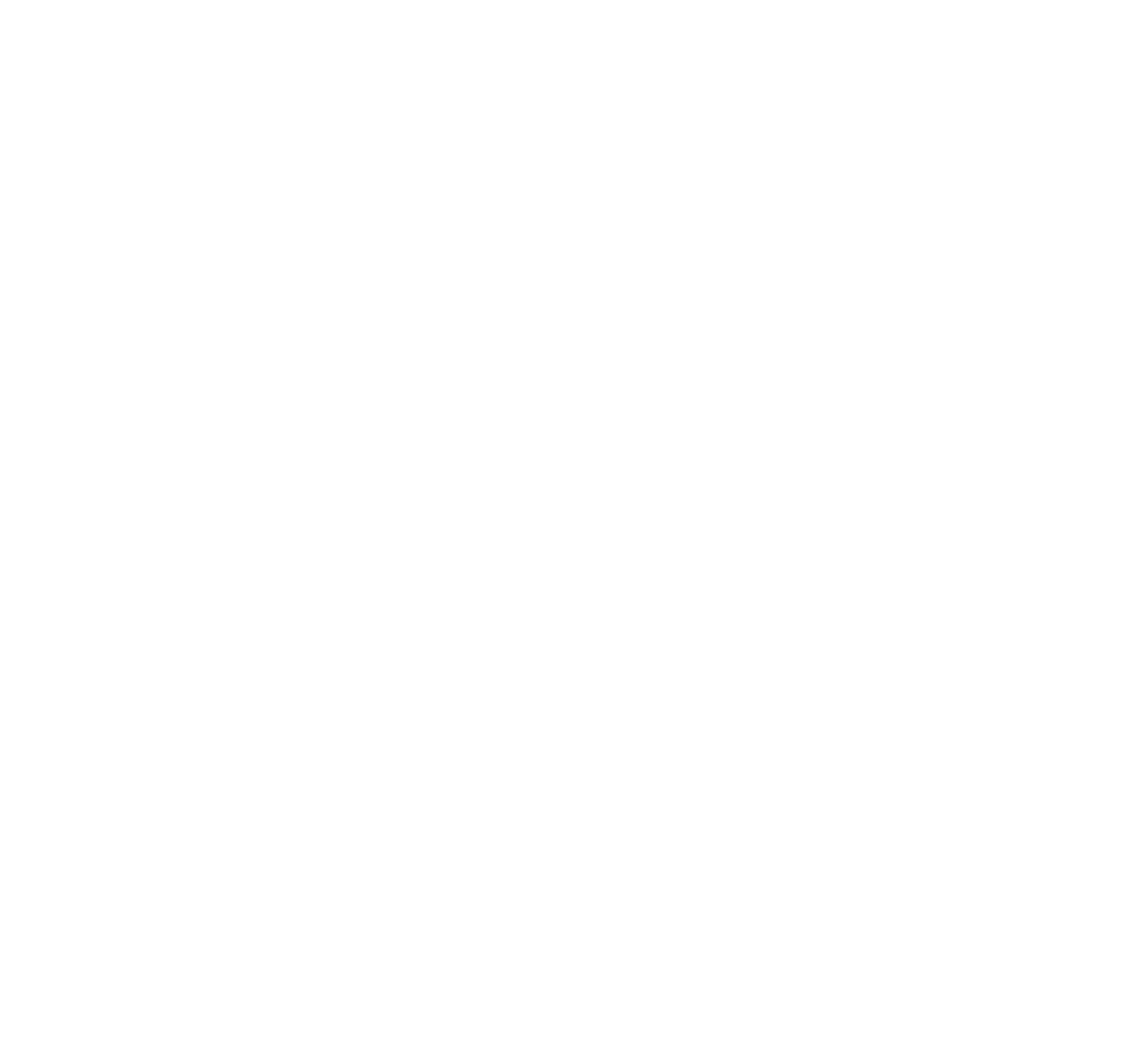
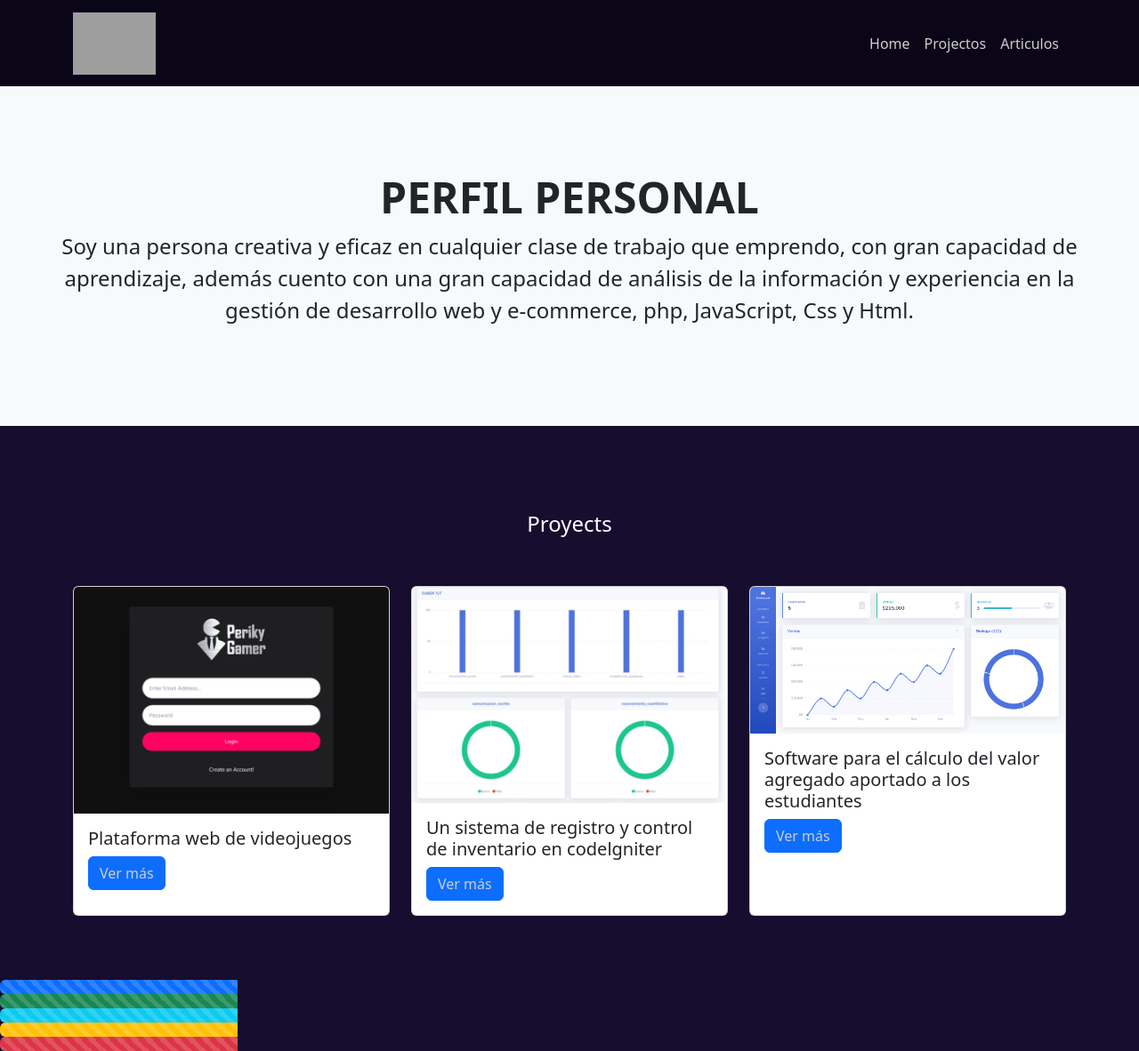
Before and after one commit to SrPeriky/HV3D, a plain HTML site: page index.html in a window 1280 px wide. Shown: the whole page at 89% size. Before the commit the page ends 800 px from the top, so only its background shows below. Drawn offline with nearby package versions, Linux system fonts and the light colour scheme; grey boxes are pictures that could not be loaded.

Commit message:
Lo hice plao porque me dio flojera programar, casi terminado

```diff
--- a/index.html
+++ b/index.html
@@ -2,13 +2,114 @@
 <html lang="en">
 <head>
 	<meta charset="UTF-8">
-	<meta name="viewport" content="width=device-width, initial-scale=1.0">
-	<title>Document</title>
-	<script type="text/javascript" src="js/three.js"></script>
+	<meta name="viewport" content="width=device-width, user-scalable=no, minimum-scale=1.0, maximum-scale=1.0">
+	<title>Home</title>
+	<link href="https://cdn.jsdelivr.net/npm/bootstrap@5.2.0/dist/css/bootstrap.min.css" rel="stylesheet" integrity="sha384-gH2yIJqKdNHPEq0n4Mqa/HGKIhSkIHeL5AyhkYV8i59U5AR6csBvApHHNl/vI1Bx" crossorigin="anonymous">
+	<script src="https://cdn.jsdelivr.net/npm/bootstrap@5.2.0/dist/js/bootstrap.bundle.min.js" integrity="sha384-A3rJD856KowSb7dwlZdYEkO39Gagi7vIsF0jrRAoQmDKKtQBHUuLZ9AsSv4jD4Xa" crossorigin="anonymous"></script>
+	<!-- fontawesome -->
+	<link rel="stylesheet" href="https://cdnjs.cloudflare.com/ajax/libs/font-awesome/6.2.0/css/all.min.css" integrity="sha512-xh6O/CkQoPOWDdYTDqeRdPCVd1SpvCA9XXcUnZS2FmJNp1coAFzvtCN9BmamE+4aHK8yyUHUSCcJHgXloTyT2A==" crossorigin="anonymous" referrerpolicy="no-referrer" />
+	<style type="text/css">
+		body {
+			margin: 0; background-color: #170d2f;
+		}
+		.navbar {
+			background-color: #0b0617;
+			1
+		}
+
+		a {
+			color: #cecdd1 !important;
+		}
+		.progress {
+			background-color: #00000000;
+			border: 100px
+		}
+	</style>
 </head>
 <body>
-	<script type="text/javascript">
-		const scene = new THREE.Scene()
-	</script>
+<div class="contaniner-fluid">
+	<nav class="navbar navbar-expand-lg ">
+	  <div class="container">
+	    <a class="navbar-brand" href="#">
+	      <img src="http://jue-gos.000webhostapp.com/1597025659021.png" alt="" width="" height="70" class="d-inline-block align-text-top">
+	    </a>
+	    <button class="navbar-toggler" type="button" data-bs-toggle="collapse" data-bs-target="#navbarNav" aria-controls="navbarNav" aria-expanded="false" aria-label="Toggle navigation">
+	      <span class="navbar-toggler-icon"></span>
+	    </button>
+	    <div class="d-flex" id="navbarNav">
+	      <ul class="navbar-nav">
+	        <li class="nav-item">
+	          <a class="nav-link active" aria-current="page" href="#">Home</a>
+	        </li>
+
+	        <li class="nav-item">
+	          <a class="nav-link" href="#Proyects">Projectos</a>
+	        </li>
+
+	        <li class="nav-item">
+	          <a class="nav-link" href="#">Articulos</a>
+	        </li>
+	      </ul>
+	    </div>
+	  </div>
+	</nav>
+	<div class="p-5 mb-4 bg-light">
+      <div class="container-fluid py-5 text-center">
+        <h1 class="display-5 fw-bold">PERFIL PERSONAL</h1>
+        <p class="fs-4">Soy una persona creativa y eficaz en cualquier clase de trabajo que emprendo, con gran capacidad de aprendizaje, además cuento con una gran capacidad de análisis de la información y experiencia en la gestión de desarrollo web y e-commerce, php, JavaScript, Css y Html.</p>
+      </div>
+    </div>
+    <br>
+    <div class="container mb-5">
+    	<h4 class="text-center p-5 text-white" id="Proyects">Proyects</h4>
+    	<div class="row">
+    		<div class="col-4">
+    			<div class="card" style="height: 100%;">
+				  <img src="img/jue-gos.png" class="card-img-top" alt="...">
+				  <div class="card-body">
+				    <h5 class="card-title">Plataforma web de videojuegos</h5>
+				    <a href="#" class="btn btn-primary">Ver más</a>
+				  </div>
+				</div>
+    		</div>
+    		<div class="col-4">
+    			<div class="card" style="height: 100%;">
+				  <img src="img/va.png" class="card-img-top" alt="...">
+				  <div class="card-body">
+				    <h5 class="card-title">Un sistema de registro y control de inventario en codelgniter</h5>
+				    <a href="#" class="btn btn-primary">Ver más</a>
+				  </div>
+				</div>
+    		</div>
+    		<div class="col-4">
+    			<div class="card" style="height: 100%;">
+				  <img src="img/image11.png" class="card-img-top" alt="...">
+				  <div class="card-body">
+				    <h5 class="card-title">Software para el cálculo del valor agregado aportado a los estudiantes</h5>
+				    <a href="#" class="btn btn-primary">Ver más</a>
+				  </div>
+				</div>
+    		</div>
+    	</div>
+    </div>
+    <br>
+    <div class="contaniner">
+    	<div class="progress col-10">
+    		<div class="progress-bar progress-bar-striped" role="progressbar" aria-label="Example with label" style="width: 25%;" aria-valuenow="25" aria-valuemin="0" aria-valuemax="100"></div>
+		</div>
+		<div class="progress col-10">
+		  <div class="progress-bar progress-bar-striped bg-success" role="progressbar" aria-label="Example with label" style="width: 25%;" aria-valuenow="25" aria-valuemin="0" aria-valuemax="100"></div>
+		</div>
+		<div class="progress col-10">
+		  <div class="progress-bar progress-bar-striped bg-info" role="progressbar" aria-label="Example with label" style="width: 25%;" aria-valuenow="25" aria-valuemin="0" aria-valuemax="100"></div>
+		</div>
+		<div class="progress col-10">
+		  <div class="progress-bar progress-bar-striped bg-warning" role="progressbar" aria-label="Example with label" style="width: 25%;" aria-valuenow="25" aria-valuemin="0" aria-valuemax="100"></div>
+		</div>
+		<div class="progress col-10">
+		  <div class="progress-bar progress-bar-striped bg-danger" rrole="progressbar" aria-label="Example with label" style="width: 25%;" aria-valuenow="25" aria-valuemin="0" aria-valuemax="100"></div>
+		</div>
+    </div>
+</div>
 </body>
 </html>
```
Also changed, not shown: img/image11.png (added), img/image8.png (added), img/jue-gos.png (added), img/va.png (added).
